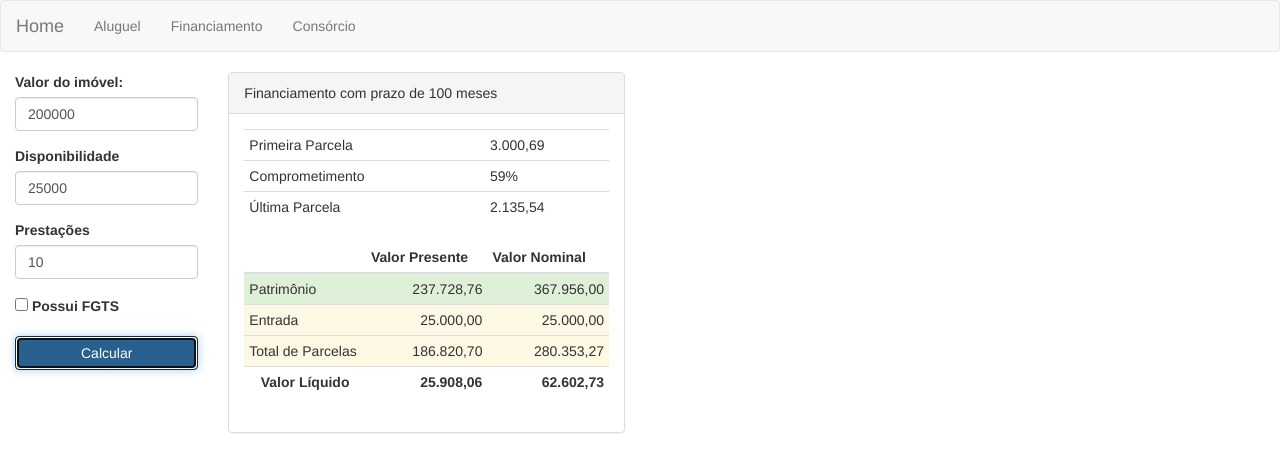
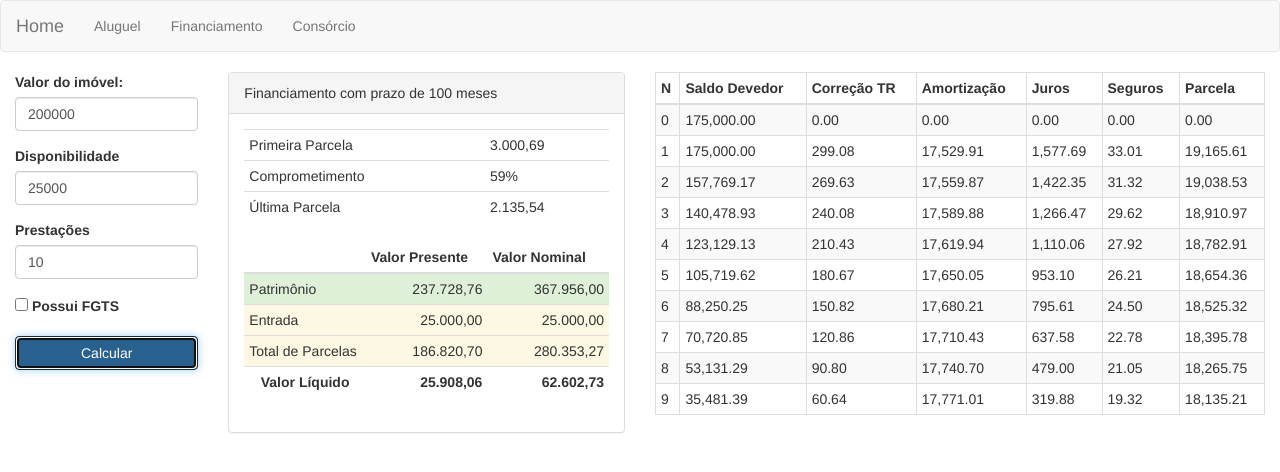
Before and after one commit to luishenriquepp/meu-tcc, an Angular app: page / in a window 1280 px wide. Both pictures are taken after a click on the button "Calcular". Shown: the top 472 px of the page. Built offline with nearby package versions, Linux system fonts and the light colour scheme.

Commit message:
renomeando o arquivo app-formulario para formulario

```diff
--- a/src/app/app.module.ts
+++ b/src/app/app.module.ts
@@ -4,7 +4,7 @@ import { FormsModule } from '@angular/forms';
 import { HttpModule } from '@angular/http';
 
 import { AppComponent } from './app.component';
-import { FormularioComponent } from './app.formulario/app.formulario.component';
+import { FormularioComponent } from './formulario/formulario.component';
 import { MenuSuperiorComponent } from './menu-superior/menu-superior.component';
 import { MainComponent } from './main/main.component';
 import { TabelaVplComponent } from './tabela-vpl/tabela-vpl.component';
--- a/src/app/app.formulario/app.formulario.component.ts
+++ b/src/app/formulario/formulario.component.ts
@@ -4,7 +4,7 @@ import { Usuario } from '../models/usuario';
 
 @Component({
   selector: 'app-formulario',
-  templateUrl: './app.formulario.component.html'
+  templateUrl: './formulario.component.html'
 })
 export class FormularioComponent implements OnInit {
 
--- a/src/app/main/main.component.html
+++ b/src/app/main/main.component.html
@@ -9,8 +9,10 @@
       <app-formulario (onCalcular)="onCalcular($event)"></app-formulario>
     </div>
     <div class="col-lg-4">
-      <!--<app-tabela-vpl [financiamento]="financiamento" [exibirTabela]="exibir"></app-tabela-vpl>-->
       <app-resultado></app-resultado>
+    </div>
+    <div class="col-lg-6">
+      <app-tabela-vpl [financiamento]="financiamento" [exibirTabela]="exibir"></app-tabela-vpl>
     </div>
   </div>
 </div>
--- a/src/app/tabela-vpl/tabela-vpl.component.html
+++ b/src/app/tabela-vpl/tabela-vpl.component.html
@@ -3,12 +3,12 @@
     <thead>
       <tr>
         <th>N</th>
-        <th>Saldo Devedor (R$)</th>
-        <th>Correção TR (R$)</th>
-        <th>Amortização (R$)</th>
-        <th>Juros (R$)</th>
-        <th>Seguros (R$)</th>
-        <th>Parcela (R$)</th>
+        <th>Saldo Devedor</th>
+        <th>Correção TR</th>
+        <th>Amortização</th>
+        <th>Juros</th>
+        <th>Seguros</th>
+        <th>Parcela</th>
       </tr>
     </thead>
     <tbody>
```
Also changed, not shown: src/app/formulario/formulario.component.html (renamed from src/app/app.formulario/app.formulario.component.html), 1 other file (tests, documents, lock files or other folders).
